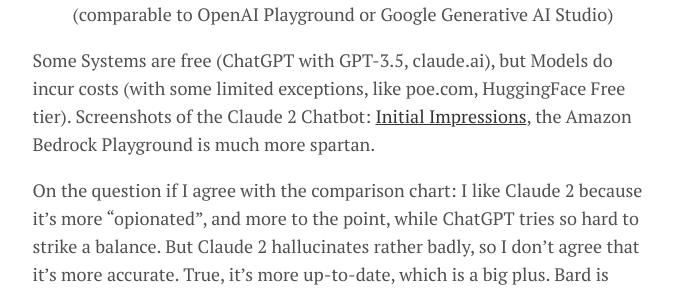
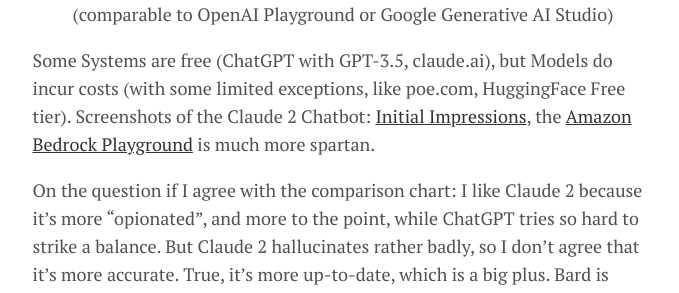
Before and after one commit to ndurner/ndurner.github.io, a Jekyll site: the page built from _posts/2023-09-05-antropic-claude-amazon-bedrock.md, in a window 1280 px wide. Shown: the part 848-1141 px from the top of the page, without its empty margins (300-979 px from the left). Built offline with Jekyll 4.4.1, drawn with Linux system fonts in a browser that asks for light colours; some of the changed lines change nothing that is shown.

Commit message:
link to demo

```diff
--- a/_posts/2023-09-05-antropic-claude-amazon-bedrock.md
+++ b/_posts/2023-09-05-antropic-claude-amazon-bedrock.md
@@ -14,6 +14,6 @@
 * Green: Amazon Bedrock gives access to the Model, and is a Platform (comparable to OpenAI Playground or Google Generative AI Studio)
 
 Some Systems are free (ChatGPT with GPT-3.5, claude.ai), but Models do incur costs (with some limited exceptions, like poe.com, HuggingFace Free tier).
-Screenshots of the Claude 2 Chatbot: [Initial Impressions](Anthropic-Claude-2-Initial-Impressions), the Amazon Bedrock Playground is much more spartan.
+Screenshots of the Claude 2 Chatbot: [Initial Impressions](Anthropic-Claude-2-Initial-Impressions), the [Amazon Bedrock Playground](https://youtu.be/E3PFVwFwR-U?t=195) is much more spartan.
 
 On the question if I agree with the comparison chart: I like Claude 2 because it's more "opionated", and more to the point, while ChatGPT tries so hard to strike a balance. But Claude 2 hallucinates rather badly, so I don't agree that it's more accurate. True, it's more up-to-date, which is a big plus. Bard is entirely useless to me, everytime.
```
